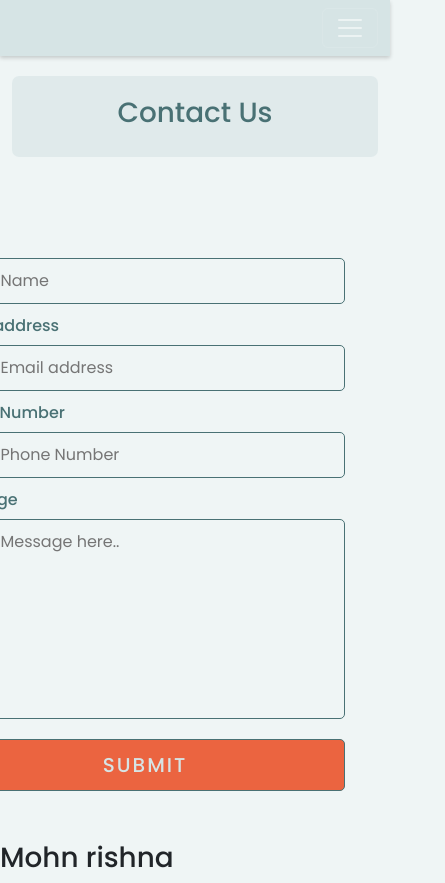
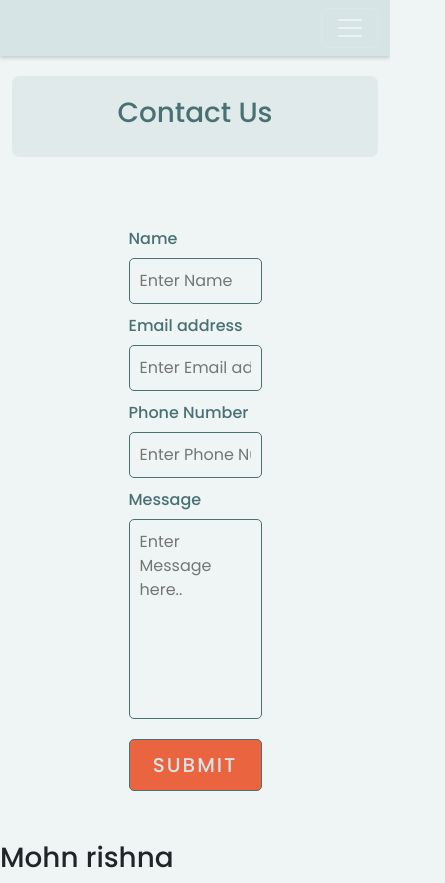
Before and after one commit to GMKrishna99/e-commerce, a React (Vite) app: page /contact in a window 390 px wide. Shown: the whole page, 445 px wide, since content can reach past the window. Built offline with nearby package versions, Linux system fonts and the light colour scheme.

Commit message:
Chore : CSS Position fixed for Responsive

```diff
--- a/src/components/Contact/Contact.css
+++ b/src/components/Contact/Contact.css
@@ -19,9 +19,10 @@
 .contact-form{
     display: flex;
     flex-direction: column;
-    width: 500px;
+    width: 100%;
 }
 .contact-form input{
+    margin: auto;
     margin-top: 7px;
     margin-bottom: 10px;
     padding: 10px;
@@ -29,7 +30,7 @@
     border: 1px solid #497174;
     font-size: 16px;
     color: #497174;
-    width: 80%;
+    width: 50%;
     outline: none;
     background-color: transparent;
 }
@@ -44,6 +45,7 @@ input::-webkit-inner-spin-button {
   margin: 0;
 }
 .contact-form textarea{
+    margin: auto;
     margin-top: 7px;
     margin-bottom: 10px;
     padding: 10px;
@@ -52,13 +54,14 @@ input::-webkit-inner-spin-button {
     outline: none;
     font-size: 16px;
     color: #497174;
-    width: 80%;
+    width: 50%;
     height: 200px;
     resize: none;
     background-color: transparent;
 
 }
 .contact-form label{
+    margin-left: 25%;
     font-size: 16px;
     color: #497174;
     font-weight: 500;
@@ -69,8 +72,9 @@ input::-webkit-inner-spin-button {
     box-shadow: #EB6440 0px 0px 0px 3px;
 }
 .contact-form button{
+    margin: auto;
     margin-top: 10px;
-    width: 80%;
+    width: 50%;
     padding: 10px;
     border-radius: 5px;
     border: 1px solid #497174;
```
